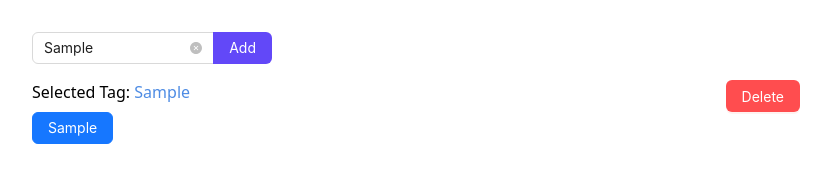
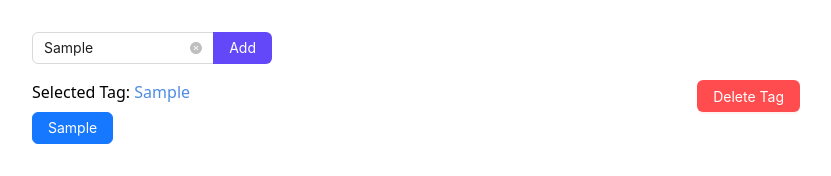
Before and after one commit to safal312/nepali_ner_annotator, a React (Create React App) app: page / in a window 1280 px wide. Both pictures are taken after typing "Sample" into the empty fields and a click on the button "Add". Shown: the top 176 px of the page, without its empty margins (224-1055 px from the left). Built offline with nearby package versions, Linux system fonts and the light colour scheme.

Commit message:
added images folder

```diff
--- a/src/components/Tags.js
+++ b/src/components/Tags.js
@@ -67,7 +67,7 @@ const Tags = () => {
             <div>Selected Tag: <span style={{color: `hsl(${activeTag.color[0]}, ${activeTag.color[1]}%, ${activeTag.color[2]}%)`}} >{activeTag.value}</span></div>
             <div>
                 <Button onClick={handleTagDelete} type="primary" danger>
-                    Delete
+                    Delete Tag
                 </Button>
             </div>
         </div>}
```
Also changed, not shown: images/ss.png (renamed from ss.png).
